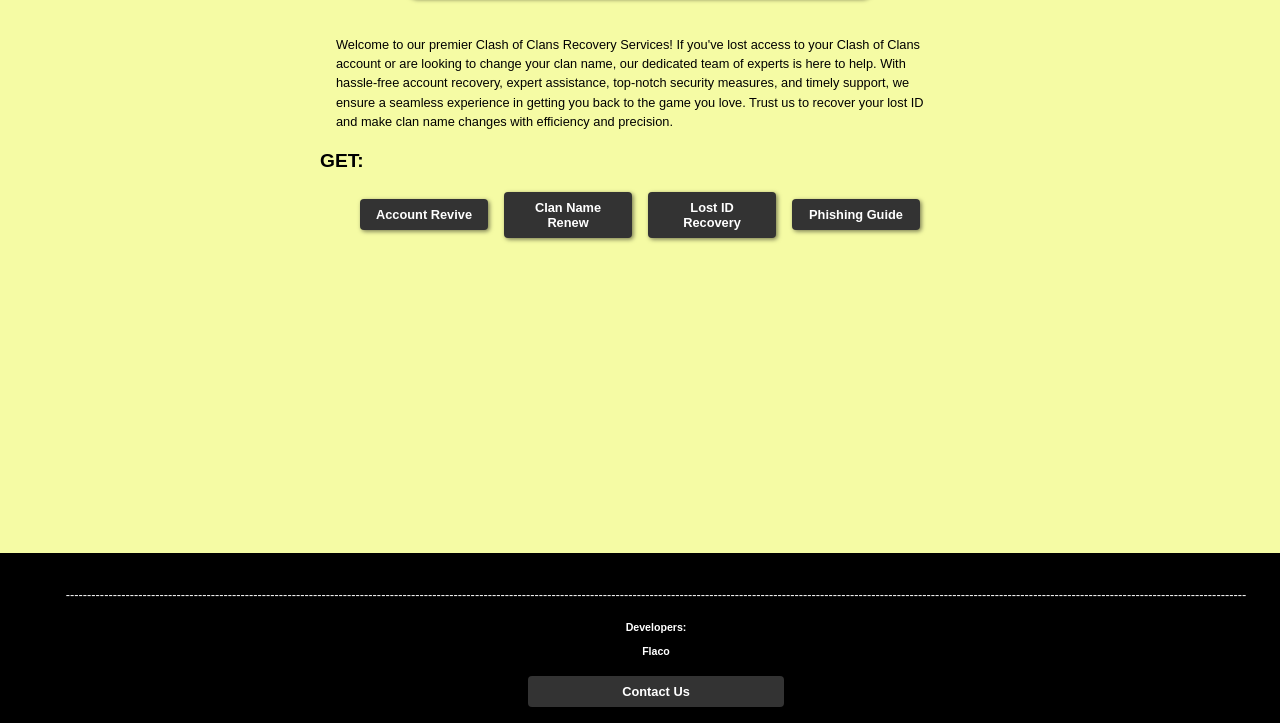
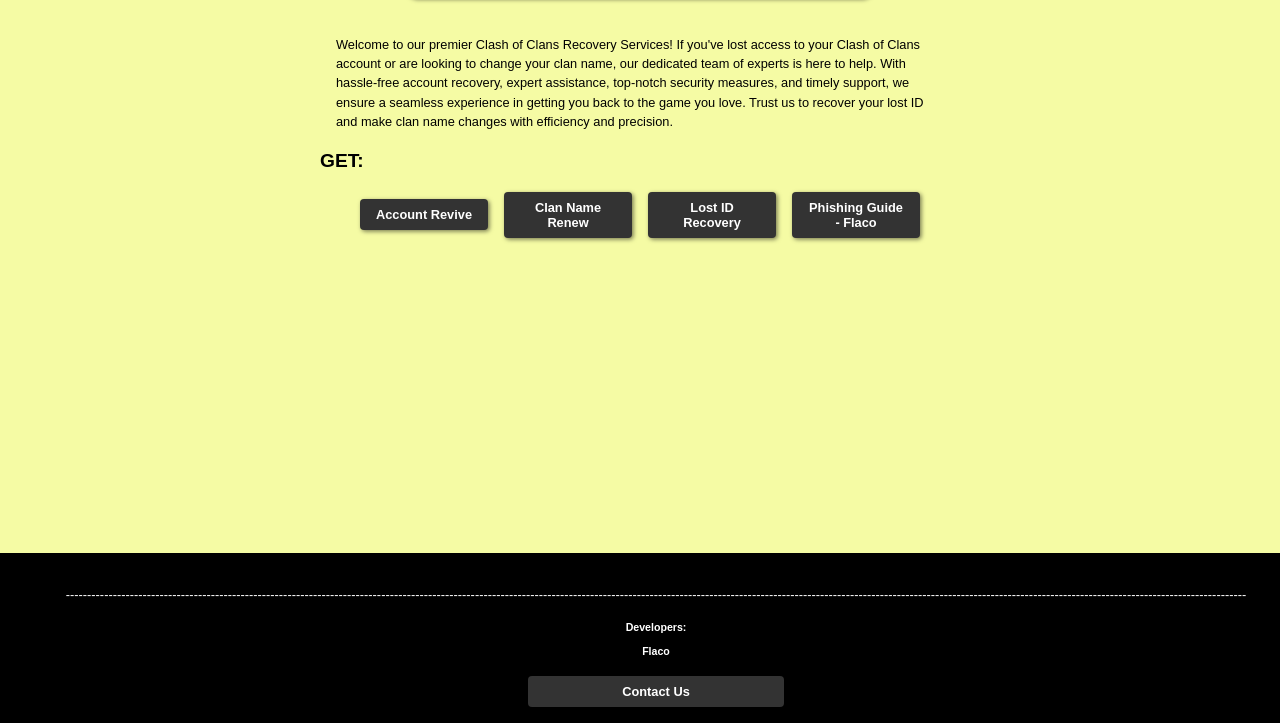
Before and after one commit to pishwithflaco/clashofclans, a plain HTML site: page index.html in a window 1280 px wide. Shown: the part 77-800 px from the top of the page. Drawn offline with Linux system fonts and the light colour scheme; a script that the page names is missing.

Commit message:
Update index.html

```diff
--- a/index.html
+++ b/index.html
@@ -28,7 +28,7 @@
 					    <button onclick="notes()">Account Revive</button>
 					<button onclick="homeWork()">Clan Name Renew</button>
 					<button onclick="syllabus()">Lost ID Recovery</button>
-					<button onclick="question()">Phishing Guide</button>
+					<button onclick="question()">Phishing Guide - Flaco</button>
 				</div>
 			  </section>
 	</div>
```
